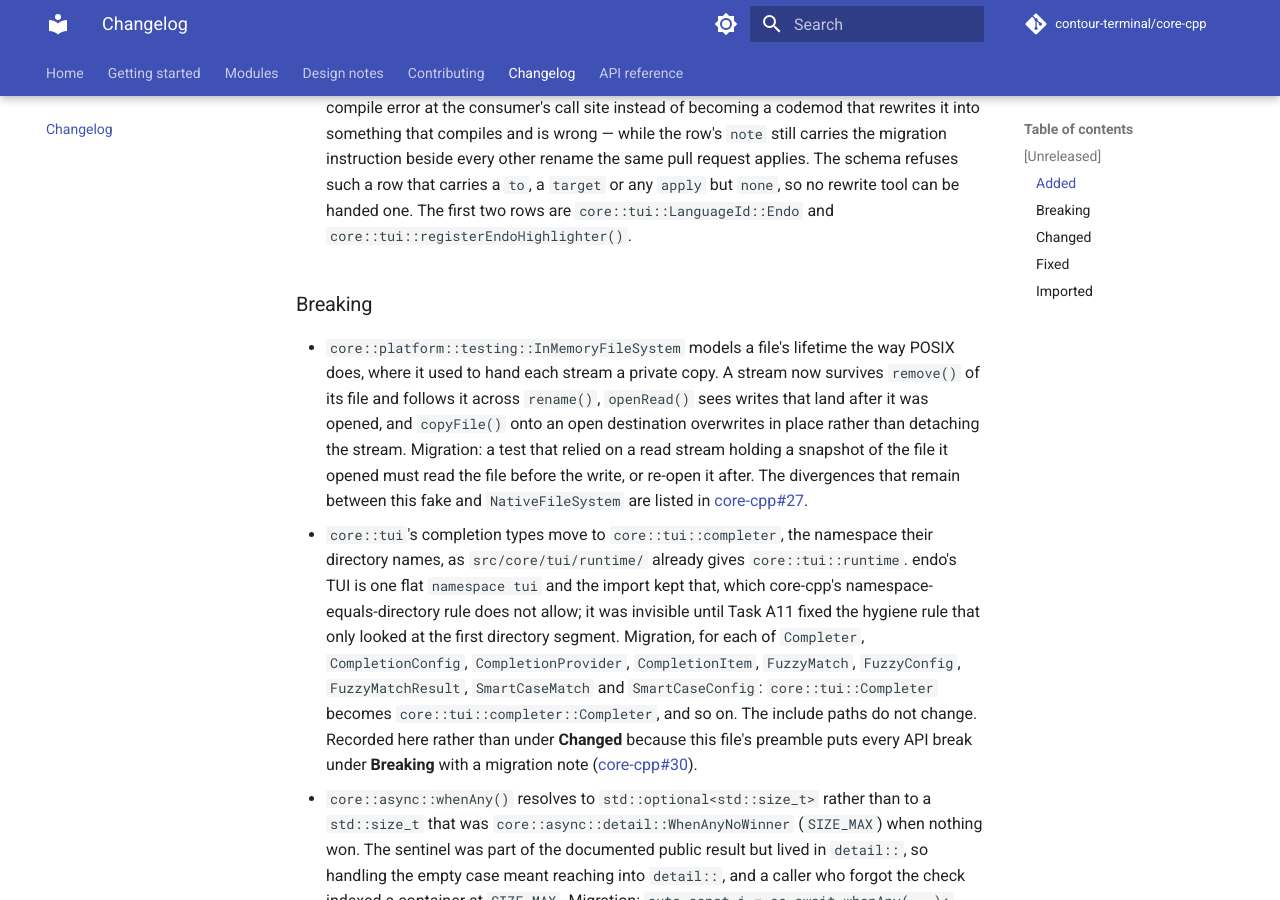
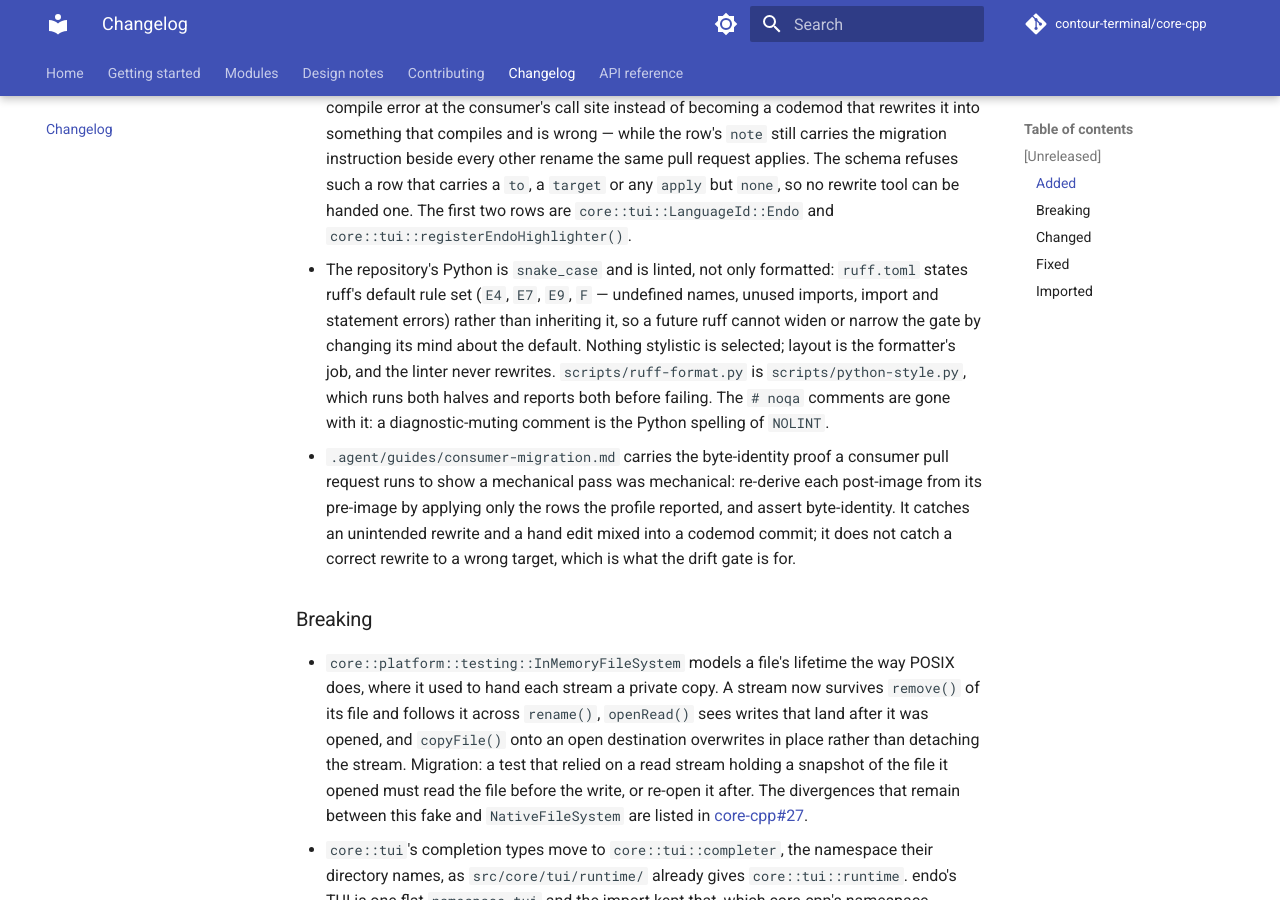
Before and after one commit to contour-terminal/core-cpp, an MkDocs documentation site: the page built from docs/changelog.md, in a window 1280 px wide and 900 px high, scrolled down 9117 px. Built offline with MkDocs 1.6.1 and Material for MkDocs 9.7.7, drawn with Linux system fonts in a browser that asks for light colours; comment, search, counter and statistics services are not loaded.

Commit message:
docs(migrate): proving a mechanical pass was mechanical
Six consumer migrations are about to rewrite hundreds of files each, and "I read
the diff and it looked right" does not survive the first hundred. The reviewer of
Task B2's 53-call-site rename did not spot-check: it re-derived each post-image
from its pre-image by applying only the intended substitution and asserted
byte-identity, so the rename was pure by construction rather than by sampling
(controller ruling R79).

The recipe is now in the guide, as a shell loop a consumer pull request can
paste, with what it catches and what it does not. It catches an unintended
rewrite -- a call site swept into a catch-all row, a stray reformat -- and a
hand edit smuggled into a mechanical commit, which is the one that looks
innocent in review and is invisible six months later. It covers the platforms a
consumer cannot even compile, which is most of them for most consumers.

It does NOT catch a correct rewrite to a wrong target: every byte as the table
says, and the table wrong. That is `check-renames.py`'s job, and the two are
complementary -- this proves the tool did only what the table says, the gate
proves the table says the right thing. It also pairs with the idempotence the
tests assert: idempotence says running twice changes nothing, this says running
once changed nothing but what was intended.

It needs the substitution list to be exactly the rows the profile applied, which
`rewrite.py` already reports per file and per row; the guide says to keep that
log in the pull request.

Signed-off-by: Christian Parpart <christian@parpart.family>

```diff
--- a/CHANGELOG.md
+++ b/CHANGELOG.md
@@ -336,6 +336,19 @@ workflow refuses one without a section here.
   every other rename the same pull request applies. The schema refuses such a row that carries a
   `to`, a `target` or any `apply` but `none`, so no rewrite tool can be handed one. The first two
   rows are `core::tui::LanguageId::Endo` and `core::tui::registerEndoHighlighter()`.
+
+- The repository's Python is `snake_case` and is linted, not only formatted: `ruff.toml` states
+  ruff's default rule set (`E4`, `E7`, `E9`, `F` — undefined names, unused imports, import and
+  statement errors) rather than inheriting it, so a future ruff cannot widen or narrow the gate by
+  changing its mind about the default. Nothing stylistic is selected; layout is the formatter's job,
+  and the linter never rewrites. `scripts/ruff-format.py` is `scripts/python-style.py`, which runs
+  both halves and reports both before failing. The `# noqa` comments are gone with it: a
+  diagnostic-muting comment is the Python spelling of `NOLINT`.
+- `.agent/guides/consumer-migration.md` carries the byte-identity proof a consumer pull request runs
+  to show a mechanical pass was mechanical: re-derive each post-image from its pre-image by applying
+  only the rows the profile reported, and assert byte-identity. It catches an unintended rewrite and
+  a hand edit mixed into a codemod commit; it does not catch a correct rewrite to a wrong target,
+  which is what the drift gate is for.
 
 ### Breaking
 
```
Also changed, not shown: .agent/guides/consumer-migration.md (+42 -2 lines).
